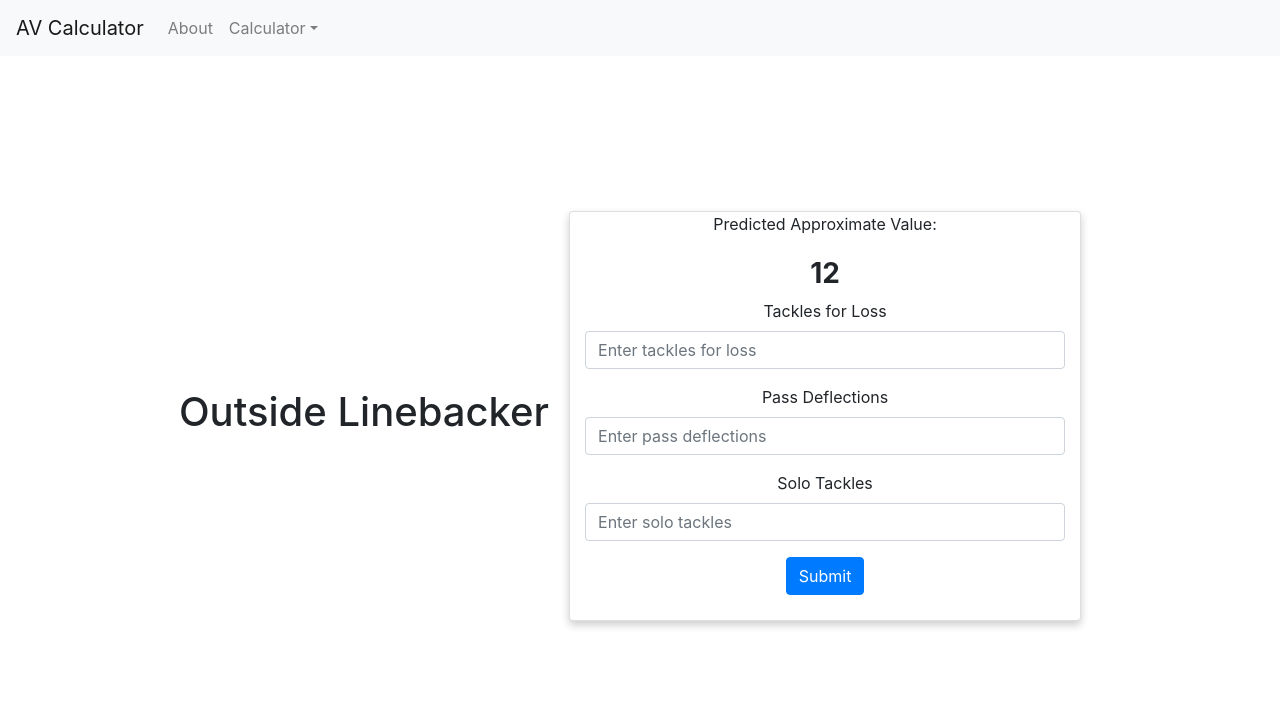
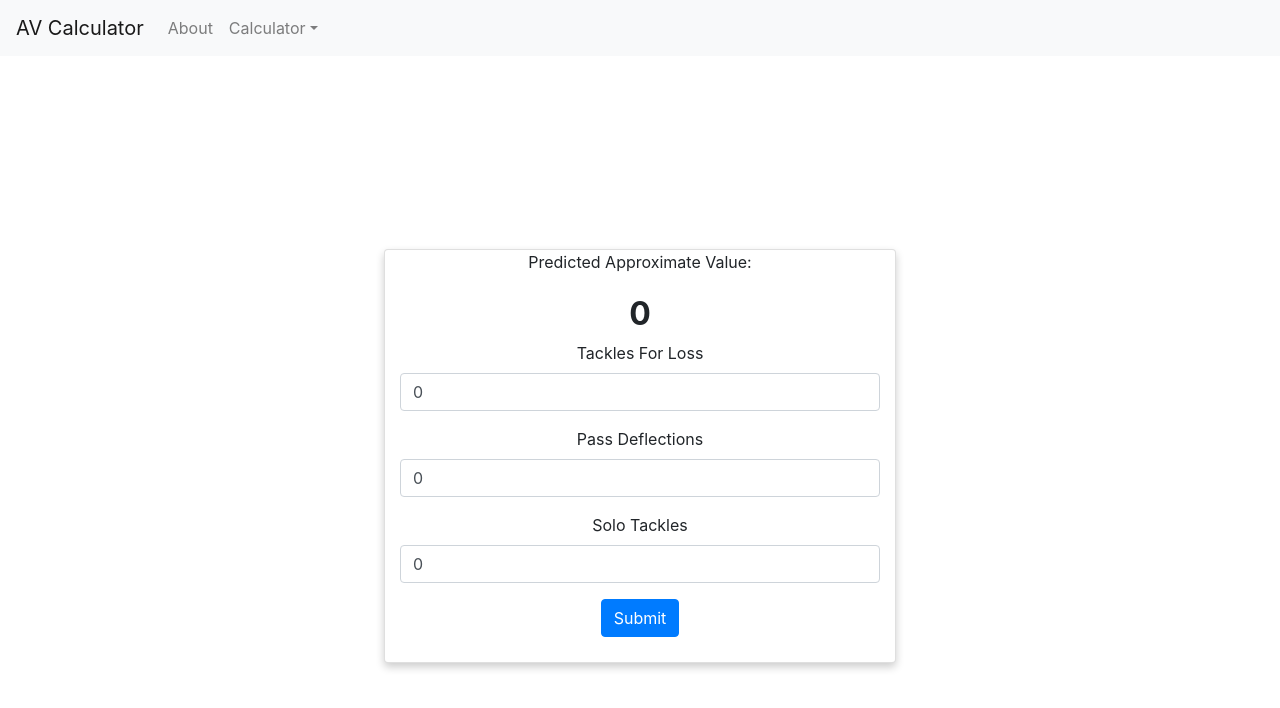
Before and after one commit to JaxonMoffitt/sports-analytics-project, a React (Create React App) app: page /outside-linebacker in a window 1280 px wide. Shown: the top 708 px of the page. Built offline with nearby package versions, Linux system fonts and the light colour scheme.

Commit message:
finished form functionality

```diff
--- a/src/App.js
+++ b/src/App.js
@@ -3,9 +3,9 @@ import logo from './logo.svg';
 import './App.css';
 import Nav from './Components/Nav';
 import About from './Components/About';
-import OLB_tile from './Components/OLB_tile';
+import { OLB_tile } from './Components/OLB_tile';
 import { QB_tile } from './Components/QB_tile';
-import WR_tile from './Components/WR_tile';
+import { WR_tile } from './Components/WR_tile';
 import { BrowserRouter, Route } from 'react-router-dom';
 
 function App() {
@@ -13,9 +13,9 @@ function App() {
     <BrowserRouter>
       <Nav />
       <Route exact path='/' component={About} />
-      <Route path='/outside-linebacker' component={OLB_tile} />
+  <Route path='/outside-linebacker' render={(props) => <OLB_tile {...props} />} />
       <Route path='/quarterback' render={(props) => <QB_tile {...props} />} />
-      <Route path='/wide-receiver' component={WR_tile} />
+      <Route path='/wide-receiver' render={(props) => <WR_tile {...props} />} />
     </BrowserRouter>
   );
 }
--- a/src/Components/OLB_tile.js
+++ b/src/Components/OLB_tile.js
@@ -4,31 +4,91 @@ import '../App.css';
 import Form from 'react-bootstrap/Form'
 import Button from 'react-bootstrap/Button'
 
-function OLB_tile() {
+export class OLB_tile extends React.Component {
+    constructor(props) {
+        super(props);
+        this.state = {
+            tacklesForLoss: 0,
+            passDeflections: 0,
+            soloTackles: 0,
+            approximateValue: 0,
+            intercept: -0.368385,
+            tackleCoeff: 0.102624,
+            passDeflectionsCoeff: 0.327172,
+            soloTacklesCoeff: -0.016485,
+        };
+
+        this.handleChange = this.handleChange.bind(this);
+        this.handleSubmit = this.handleSubmit.bind(this);
+    }
+
+    handleChange(e) {
+        this.setState({ [e.target.name]: e.target.value });
+    }
+
+    handleSubmit(e) {
+        //Calculates AV based on input
+        let av =
+            this.state.intercept +
+            (this.state.tackleCoeff * parseInt(this.state.tacklesForLoss)) +
+            (this.state.soloTacklesCoeff * parseInt(this.state.soloTackles)) +
+            (this.state.passDeflectionsCoeff * parseInt(this.state.passDeflections));
+
+        //Rounds AV to nearest integer
+        av = Math.round(av);
+
+        //Sets updated AV value
+        this.setState({
+            approximateValue: av
+        });
+        e.preventDefault();
+    }
+
+    render() {
         return (
-    <div style={{display: 'flex',  justifyContent:'center', alignItems:'center', height: '90vh'}}>
-      <h1>Outside Linebacker</h1>
+            <div style={{display: 'flex',  justifyContent:'center', alignItems:'center', height: '100vh'}}>
                 <div className="card">
                     <p>Predicted Approximate Value:</p>
                     <div className="container">
-          <h3><b>12</b></h3>
+                        <h2><b>{this.state.approximateValue}</b></h2>
                         <Form>
                             <Form.Group>
-                <Form.Label>Tackles for Loss</Form.Label>
-                <Form.Control type="number" step=".01" placeholder="Enter tackles for loss" />
+                                <Form.Label>Tackles For Loss</Form.Label>
+                                <Form.Control
+                                    type="number"
+                                    step=".01"
+                                    name='tacklesForLoss'
+                                    placeholder="Enter tackles for loss"
+                                    value={this.state.tacklesForLoss}
+									onChange={e => this.handleChange(e)}
+                                />
                             </Form.Group>
 
                             <Form.Group>
                                 <Form.Label>Pass Deflections</Form.Label>
-                <Form.Control type="number" step=".01" placeholder="Enter pass deflections" />
+                                <Form.Control
+                                    type="number"
+                                    step=".01"
+                                    name='passDeflections'
+                                    placeholder="Enter pass deflections"
+                                    value={this.state.passDeflections}
+									onChange={e => this.handleChange(e)}
+                                />
                             </Form.Group>
 
                             <Form.Group>
                                 <Form.Label>Solo Tackles</Form.Label>
-                <Form.Control type="number" step=".01" placeholder="Enter solo tackles" />
+                                <Form.Control
+                                    type="number"
+                                    step=".01"
+                                    name='soloTackles'
+                                    placeholder="Enter solo tackles"
+                                    value={this.state.soloTackles}
+									onChange={e => this.handleChange(e)}
+                                />
                             </Form.Group>
 
-            <Button variant="primary" type="submit">
+                            <Button variant="primary" onClick={this.handleSubmit}>
                                 Submit
                             </Button>
                         </Form>
@@ -37,5 +97,4 @@ function OLB_tile() {
             </div>
         );
     }
-
-export default OLB_tile;
+}
--- a/src/Components/WR_tile.js
+++ b/src/Components/WR_tile.js
@@ -3,30 +3,91 @@ import '../App.css';
 import Form from 'react-bootstrap/Form'
 import Button from 'react-bootstrap/Button'
 
-function WR_tile() {
+export class WR_tile extends React.Component {
+    constructor(props) {
+        super(props);
+        this.state = {
+            receptions: 0,
+            vertical: 0,
+            weight: 0,
+            approximateValue: 0,
+            intercept: -6.198266,
+            recCoeff: 0.058225,
+            verticalCoeff: 0.059266,
+            weightCoeff: 0.019352,
+        };
+
+        this.handleChange = this.handleChange.bind(this);
+        this.handleSubmit = this.handleSubmit.bind(this);
+    }
+
+    handleChange(e) {
+        this.setState({ [e.target.name]: e.target.value });
+    }
+
+    handleSubmit(e) {
+        //Calculates AV based on input
+        let av =
+            this.state.intercept +
+            (this.state.recCoeff * parseInt(this.state.receptions)) +
+            (this.state.weightCoeff * parseInt(this.state.weight)) +
+            (this.state.verticalCoeff * parseInt(this.state.vertical));
+
+        //Rounds AV to nearest integer
+        av = Math.round(av);
+
+        //Sets updated AV value
+        this.setState({
+            approximateValue: av
+        });
+        e.preventDefault();
+    }
+
+    render() {
         return (
             <div style={{display: 'flex',  justifyContent:'center', alignItems:'center', height: '100vh'}}>
                 <div className="card">
                     <p>Predicted Approximate Value:</p>
                     <div className="container">
-          <h4><b>14</b></h4>
+                        <h2><b>{this.state.approximateValue}</b></h2>
                         <Form>
                             <Form.Group>
                                 <Form.Label>Receptions</Form.Label>
-                <Form.Control type="number" step=".01" placeholder="Enter receptions" />
+                                <Form.Control
+                                    type="number"
+                                    step=".01"
+                                    name='receptions'
+                                    placeholder="Enter receptions"
+                                    value={this.state.receptions}
+									onChange={e => this.handleChange(e)}
+                                />
                             </Form.Group>
 
                             <Form.Group>
                                 <Form.Label>Vertical</Form.Label>
-                <Form.Control type="number" step=".01" placeholder="Enter vertical" />
+                                <Form.Control
+                                    type="number"
+                                    step=".01"
+                                    name='vertical'
+                                    placeholder="Enter vertical"
+                                    value={this.state.vertical}
+									onChange={e => this.handleChange(e)}
+                                />
                             </Form.Group>
 
                             <Form.Group>
                                 <Form.Label>Weight</Form.Label>
-                <Form.Control type="number" step=".01" placeholder="Enter weight" />
+                                <Form.Control
+                                    type="number"
+                                    step=".01"
+                                    name='weight'
+                                    placeholder="Enter weight in pounds"
+                                    value={this.state.weight}
+									onChange={e => this.handleChange(e)}
+                                />
                             </Form.Group>
 
-            <Button variant="primary" type="submit">
+                            <Button variant="primary" onClick={this.handleSubmit}>
                                 Submit
                             </Button>
                         </Form>
@@ -35,5 +96,4 @@ function WR_tile() {
             </div>
         );
     }
-
-export default WR_tile;
+}
```
Lines whose indentation alone changed are shown as unchanged.
